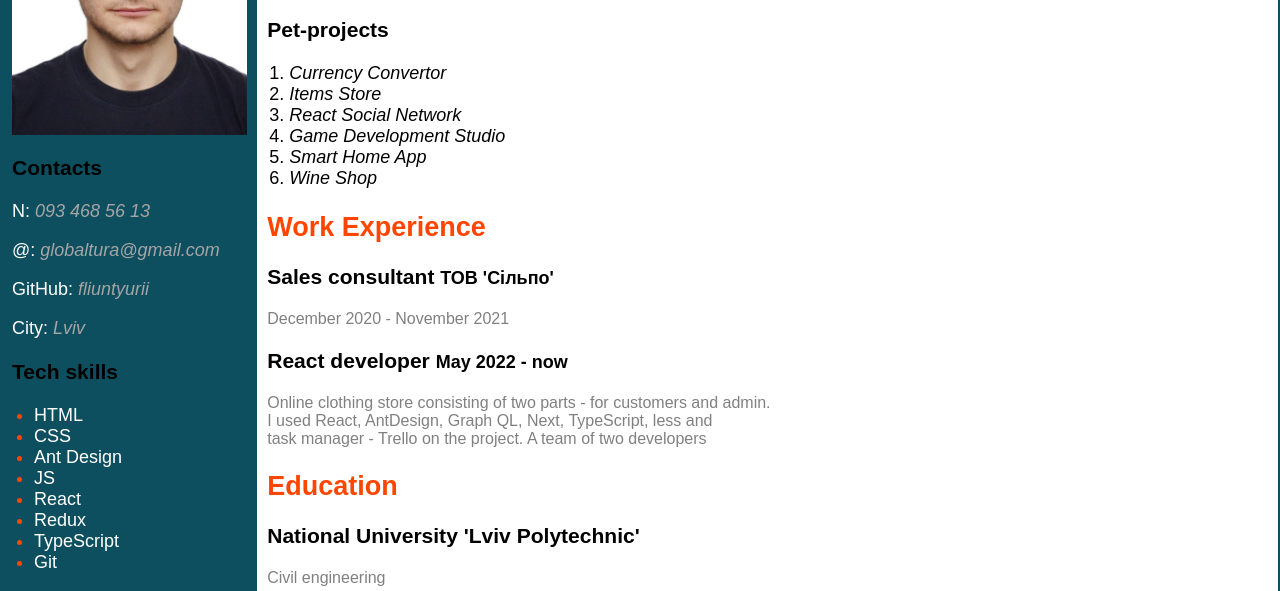
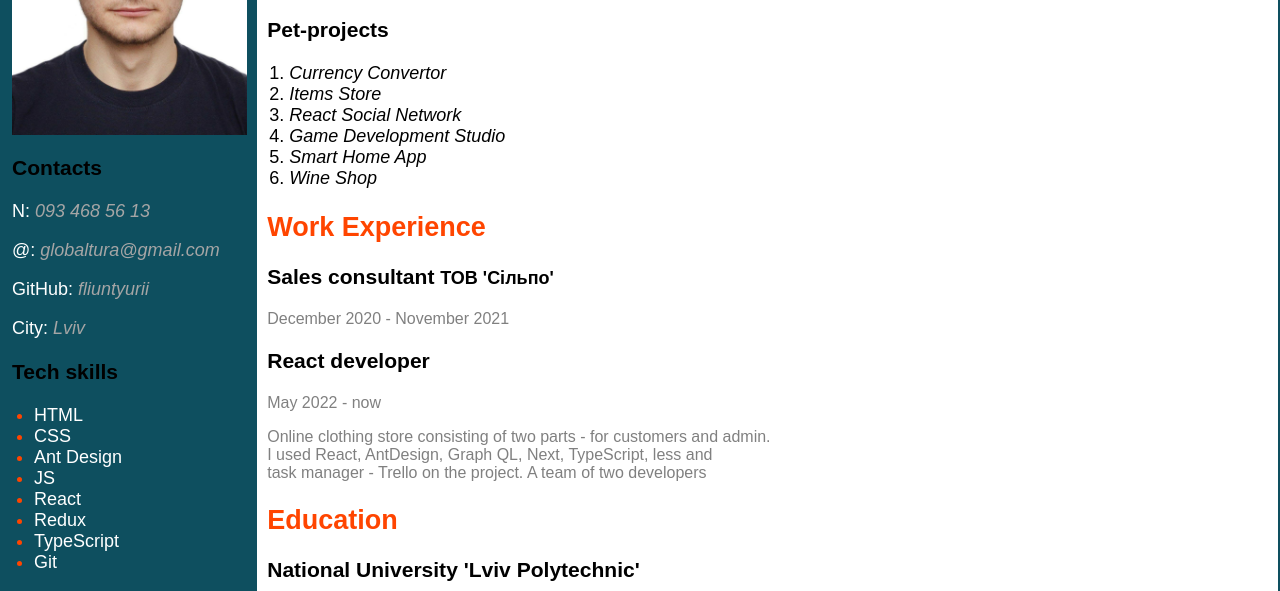
Before and after one commit to fliuntyurii/resume, a plain HTML site: page index.html in a window 1280 px wide. Shown: the part 175-766 px from the top of the page. Drawn offline with Linux system fonts and the light colour scheme.

Commit message:
Update index.html

```diff
--- a/index.html
+++ b/index.html
@@ -36,8 +36,10 @@
                 <h3>Sales consultant <span>ТОВ 'Сільпо'</span></h3>
                 <p class="years">December 2020 - November 2021</p>
 
-                <h3>React developer <span>May 2022 - now</span></h3>
-                <p class="years">Online clothing store consisting of two parts - for customers and admin.</br>
+                <h3>React developer</h3>
+                <p class="years">May 2022 - now</p>
+                <p class="years">
+                    Online clothing store consisting of two parts - for customers and admin.</br>
                     I used React, AntDesign, Graph QL, Next, TypeScript, less and</br>
                     task manager - Trello on the project. A team of two developers
                 </p>
```
